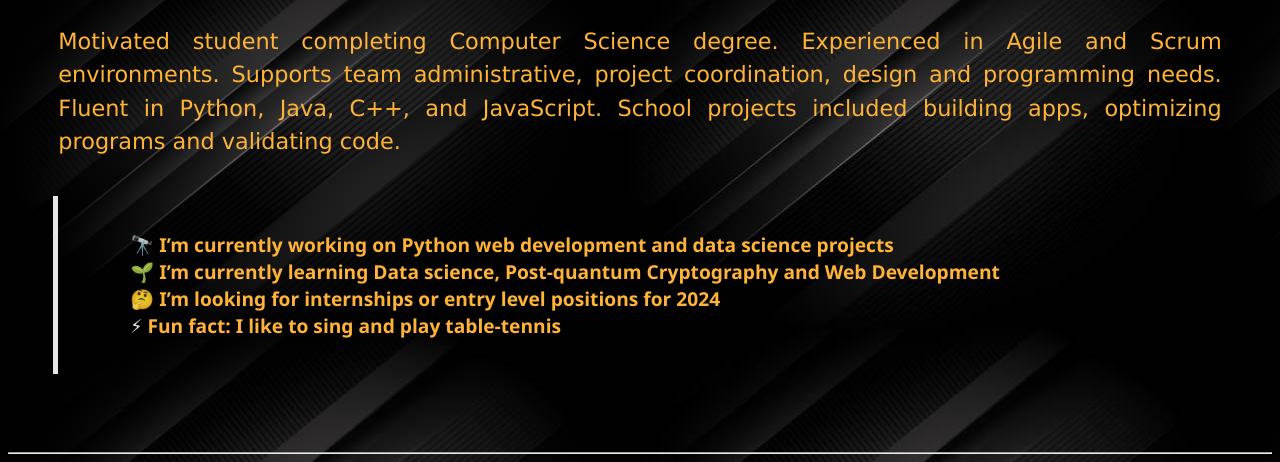
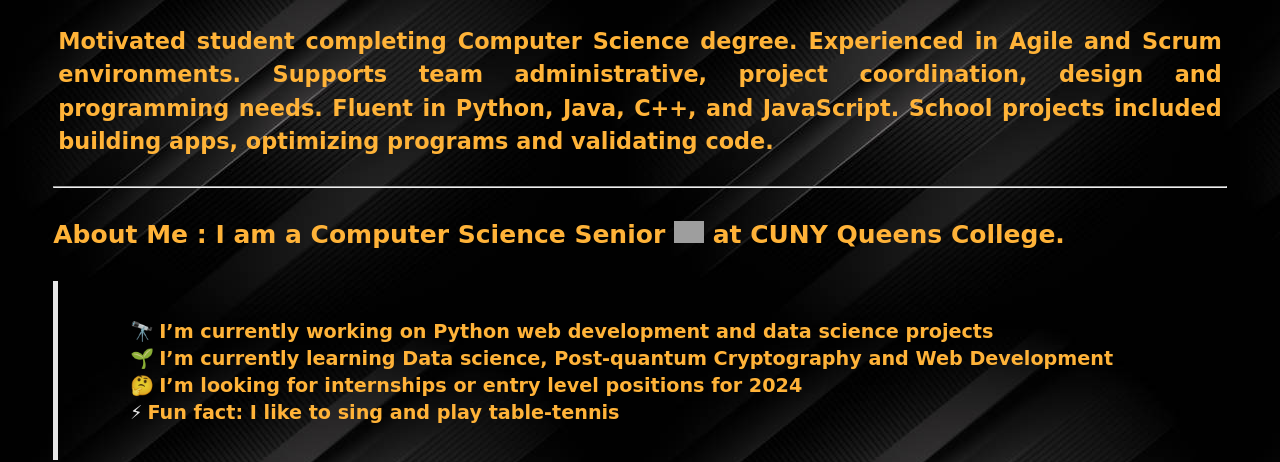
Before and after one commit to sharadpatel11/ResumeWebsite, a plain HTML site: page index.html in a window 1280 px wide. Shown: the part 104-566 px from the top of the page. Drawn offline with Linux system fonts and the light colour scheme; grey boxes are pictures that could not be loaded.

Commit message:
Files Updated

```diff
--- a/index.html
+++ b/index.html
@@ -14,6 +14,8 @@
             Java, C++, and JavaScript. School projects included building apps, optimizing programs and validating
             code.
         </p>
+        <hr>
+        <div  class="About AboutHeading">About Me : I am a Computer Science Senior <img src="https://media.giphy.com/media/WUlplcMpOCEmTGBtBW/giphy.gif" width="30"> at CUNY Queens College.</div>
         <blockquote>
             <ul class="AboutList">
                 <li>🔭 <span  class="About">I’m currently working on Python web development and data science projects</span></li>
--- a/styles.css
+++ b/styles.css
@@ -41,6 +41,7 @@ h1 {
 
 p{
     font-size: 12pt;
+    font-weight: 800;
     font-family:'Lucida Sans', 'Lucida Sans Regular', 'Lucida Grande', 'Lucida Sans Unicode', Geneva, Verdana, sans-serif;
     text-align: justify;
     padding: 5px;
@@ -244,6 +245,7 @@ h1:after {
     display: grid;
     gap: 4vh;
     font-size: 1.4rem;
+    font-family: 'Bebas Neue', cursive;
     line-height: 1.5;
     background-color: var(--background);
     color: var(--text);
@@ -257,6 +259,7 @@ h1:after {
   }
 
   .About {
+    font-family: 'Bebas Neue', cursive;
     -webkit-background-clip: text;
     -webkit-text-fill-color: transparent;
     background-image: linear-gradient(
@@ -270,12 +273,22 @@ h1:after {
     }
   }
 
+  .AboutHeading{
+    text-align: left;
+    font-size: 25px;
+    font-weight: 800;
+    font-family: 'Bebas Neue', cursive;;
+    color: #ffb338;
+    margin-top: 32px;
+  }
+
   .ProjectDescription{
     border-left: 5px solid;
     margin-left: 0;
     padding: 1rem 0 1rem 2rem;
     font-size: 1rem;
     font-weight: 600;
+    font-family: 'Bebas Neue', cursive;
     -webkit-background-clip: text;
     -webkit-text-fill-color: transparent;
     background-image: linear-gradient(
```
